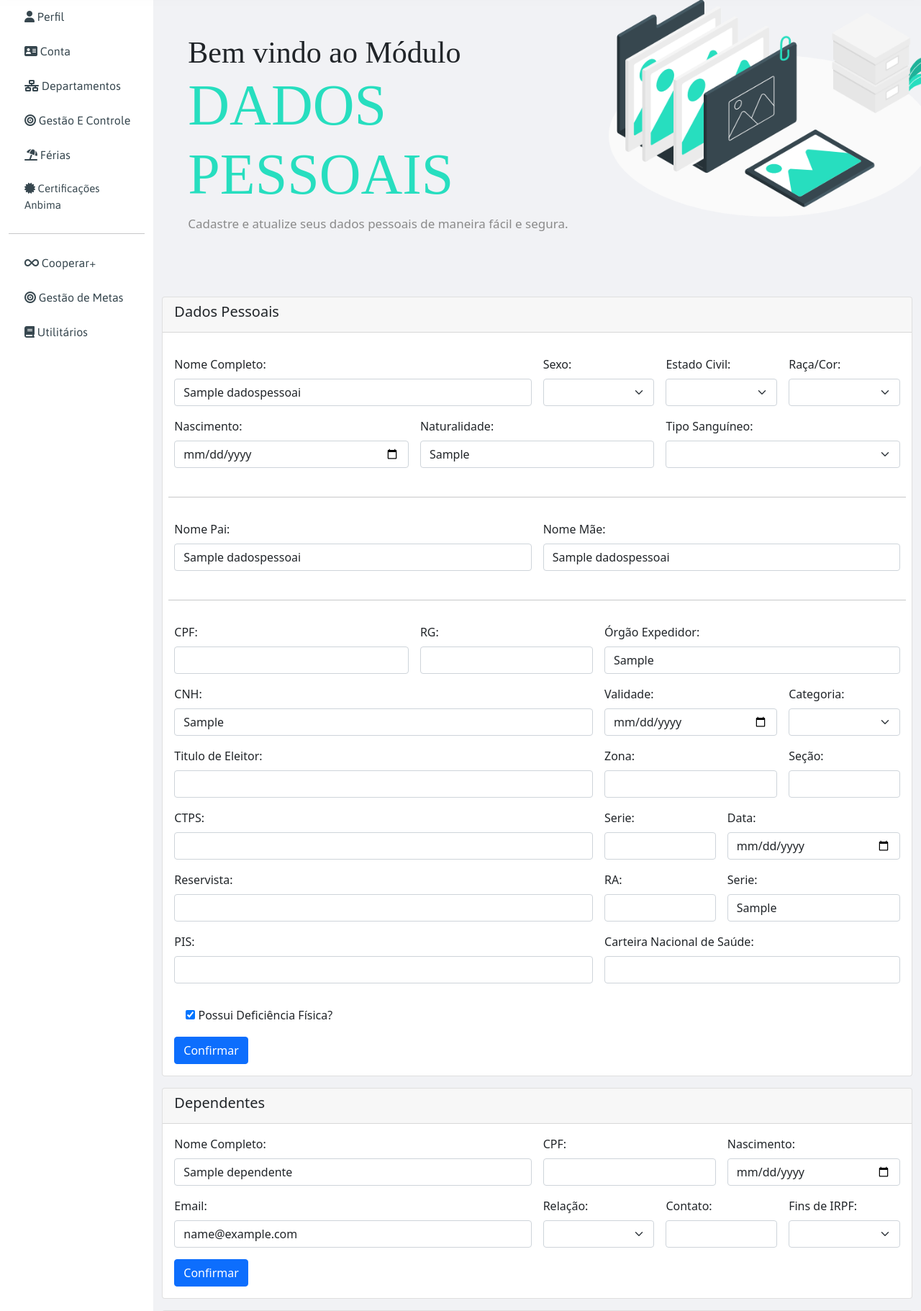
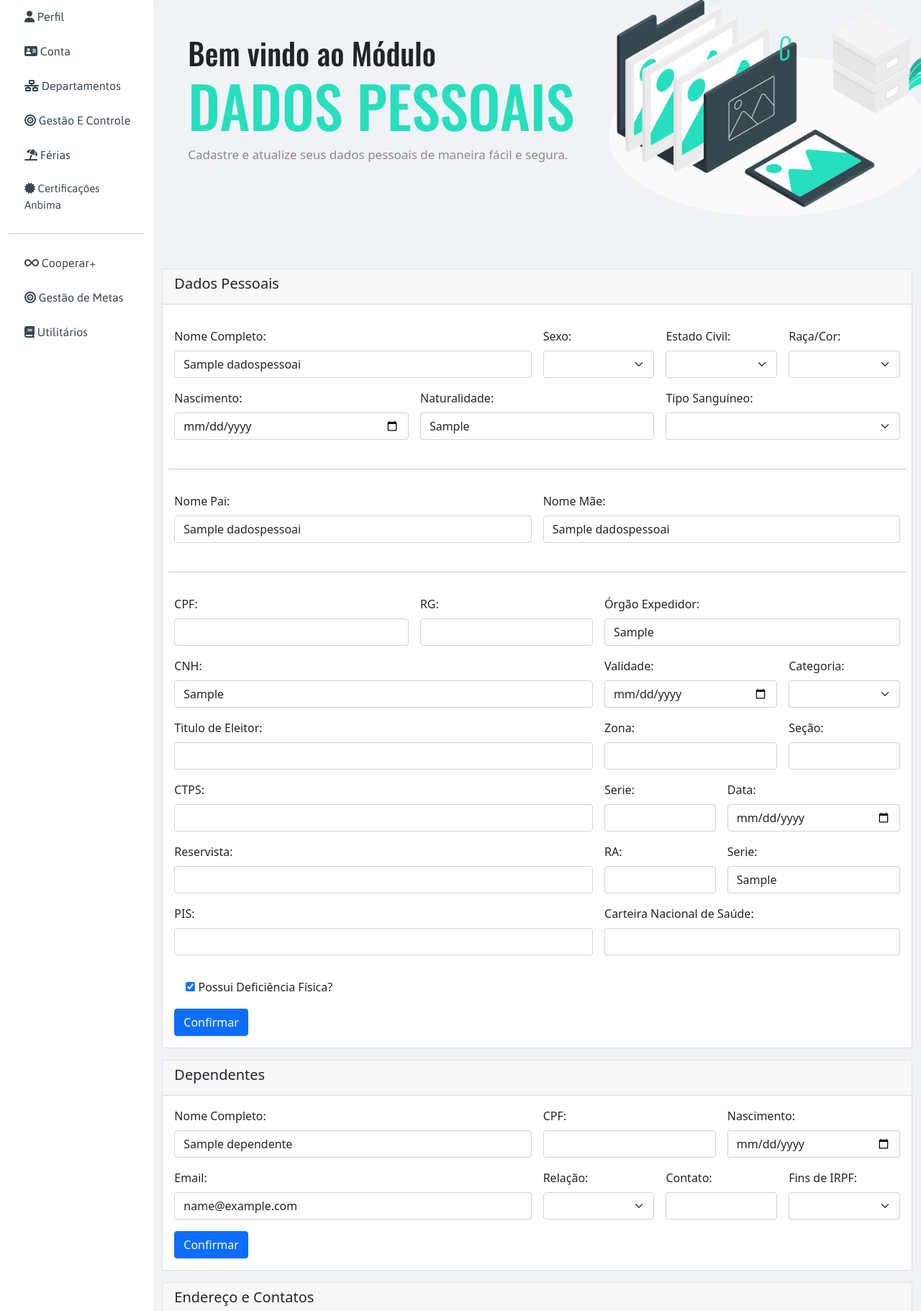
Before and after one commit to Sidehenrique/CCIS-Web, a Django app: page /conta in a window 1280 px wide. Shown: the part 81-1902 px from the top of the page at 72% size. Run offline with Django 4.2, Linux system fonts and the light colour scheme; a user stored in the database is signed in; tables that the repository leaves empty hold one stand-in row (values such as "Sample post"); grey boxes marked "Sample" are stand-in pictures; some libraries are stand-ins or nearby versions.

Commit message:
Checkpoint 58 1 - Sexto Deploy 2 - Fonts

```diff
--- a/ccis/static/ccis/style.css
+++ b/ccis/static/ccis/style.css
@@ -37,11 +37,16 @@
 
 @font-face {
     font-family: 'oswald';
-    src: url('./fonts/FontsFree-Net-Oswald-Medium.ttf') format('truetype');
-    font-weight: normal;
+    src: url('./fonts/Oswald.ttf') format('truetype');
+    font-weight: medium;
     font-style: normal;
 }
 /*-- Font -----------------------------------*/
+
+
+body {
+    font-family: asap, Arial, sans-serif;
+}
 
 
 /*--Scroll bar ------------------------------*/
--- a/ccis/templates/ccis/conta.html
+++ b/ccis/templates/ccis/conta.html
@@ -27,8 +27,8 @@
 
     <div class="col ms-4 mt-5">
 
-      <h1 style="font-size:42px; font-family:oswald medium">Bem vindo ao Módulo<br>
-        <span style="color:#27DEBF; font-size:80px; font-family: oswald medium ">DADOS PESSOAIS</span>
+      <h1 style="font-size:42px; font-family:oswald">Bem vindo ao Módulo<br>
+        <span style="color:#27DEBF; font-size:80px; font-family:oswald">DADOS PESSOAIS</span>
       </h1>
       <p style="color:#8a8a8a; font-size:17px;">Cadastre e atualize seus dados pessoais de maneira fácil e segura.</p>
 
--- a/ccis/templates/ccis/departamentos.html
+++ b/ccis/templates/ccis/departamentos.html
@@ -28,8 +28,8 @@
 
         <div class="col ps-4 pt-4">
 
-            <h1 style="font-family:oswald medium; font-size:42px;">Bem vindo ao módulo<br>
-                <span style="color:#27DEBF; font-family:oswald medium; font-size:80px;">DEPARTAMENTOS</span></h1>
+            <h1 style="font-family:oswald; font-size:42px;">Bem vindo ao módulo<br>
+                <span style="color:#27DEBF; font-family:oswald; font-size:80px;">DEPARTAMENTOS</span></h1>
             <p class="pt-3" style="color:#8a8a8a; font-size:17px;">Tenha acesso a todos os setores da cooperativa de maneira prática e
                 fácil.<br>Abra solicitações, monitore e obtenha informações tudo em um só lugar.</p>
 
--- a/ccis/templates/ccis/documentos.html
+++ b/ccis/templates/ccis/documentos.html
@@ -27,7 +27,7 @@
 
         <div class="col ms-4 mt-5" style="">
 
-            <h1 style="font-family:Oswald medium ">Módulo de <span style="color:#27DEBF; font-family:Oswald medium ">Documentação</span></h1>
+            <h1 style="font-family:Oswald">Módulo de <span style="color:#27DEBF; font-family:Oswald">Documentação</span></h1>
             <p style="color:#8a8a8a;">Anexe, atualize e gerencie seus documentos<br>  de maneira fácil e segura.</p>
 
         </div>
```
Also changed, not shown: ccis/static/ccis/fonts/Oswald.ttf (renamed from ccis/static/ccis/fonts/Oswald-VariableFont_wght.ttf).
